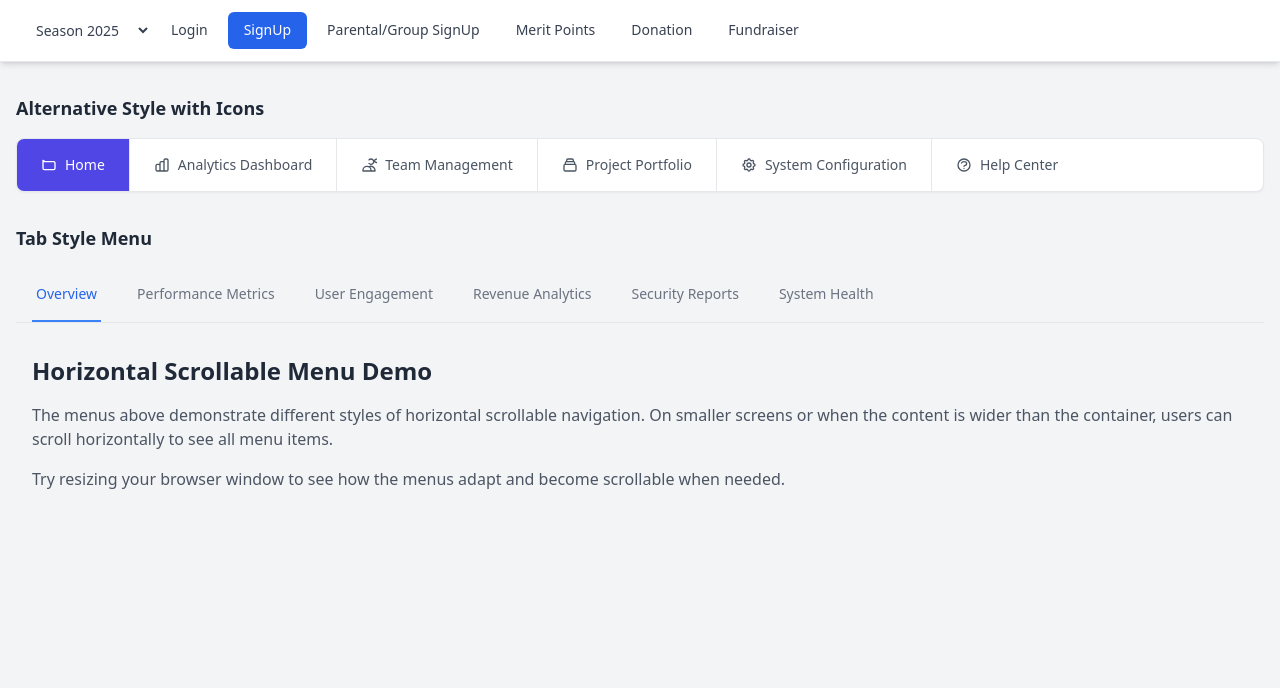
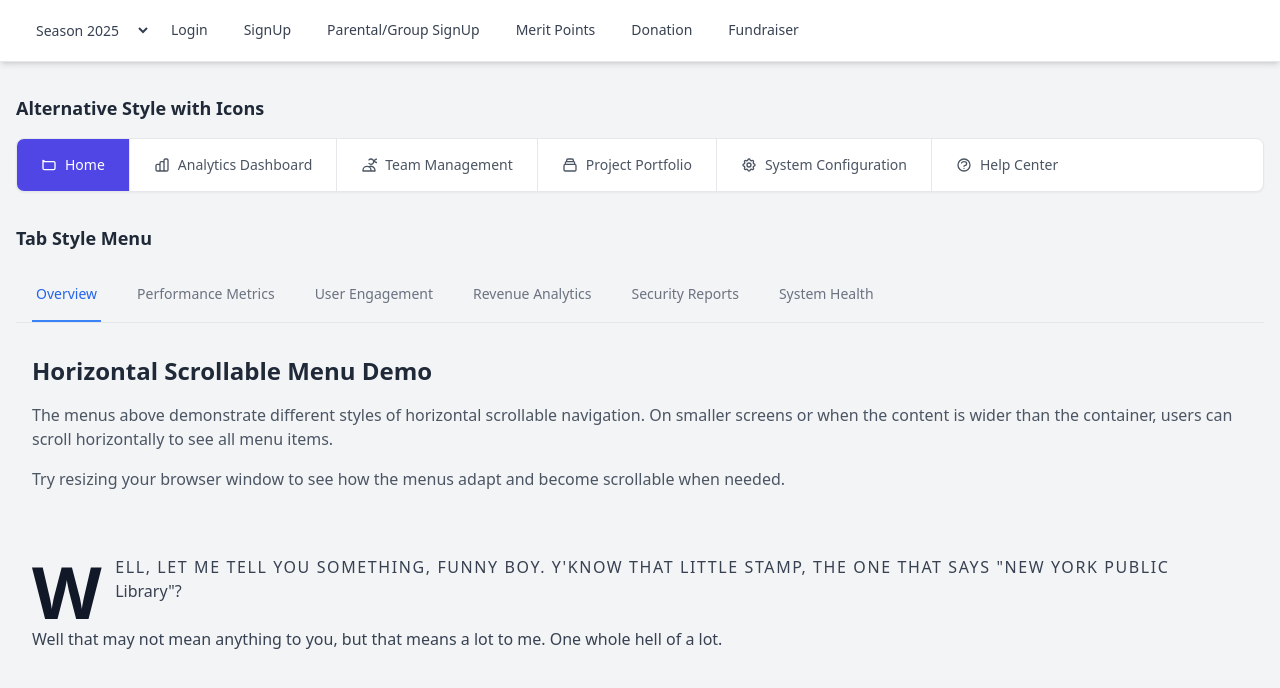
Before and after one commit to varunmuriyanat/tailwindcss-cli, a website: page src/horizontal_menu.html in a window 1280 px wide. Drawn offline with nearby package versions, Linux system fonts and the light colour scheme.

Commit message:
first letter

```diff
--- a/src/horizontal_menu.html
+++ b/src/horizontal_menu.html
@@ -19,7 +19,7 @@
                 <a href="horizontal_menu.html" class="flex-shrink-0 px-4 py-2 text-sm font-medium text-gray-700 hover:text-blue-600 hover:bg-blue-50 rounded-md transition-colors duration-200 whitespace-nowrap">
                     Login
                 </a>
-                <a href="#" class="flex-shrink-0 px-4 py-2 text-sm font-medium text-white bg-blue-600 rounded-md whitespace-nowrap">
+                <a href="#" class="flex-shrink-0 px-4 py-2 text-sm font-medium text-gray-700 hover:text-blue-600 hover:bg-blue-50 rounded-md whitespace-nowrap">
                     SignUp
                 </a>
                 <a href="#" class="flex-shrink-0 px-4 py-2 text-sm font-medium text-gray-700 hover:text-blue-600 hover:bg-blue-50 rounded-md transition-colors duration-200 whitespace-nowrap">
@@ -127,6 +127,11 @@
         </p>
     </div>
 
+    <div class="p-8 text-gray-700">
+        <p class="first-letter:float-left first-letter:mr-3 first-letter:text-7xl first-letter:font-bold first-letter:text-gray-900 first-line:tracking-widest first-line:uppercase">Well, let me tell you something, funny boy. Y'know that little stamp, the one that says "New York Public Library"?</p>
+        <p class="mt-6">Well that may not mean anything to you, but that means a lot to me. One whole hell of a lot.</p>
+    </div>
+
     <style>
         /* Hide scrollbar for Chrome, Safari and Opera */
         .scrollbar-hide::-webkit-scrollbar {
```
